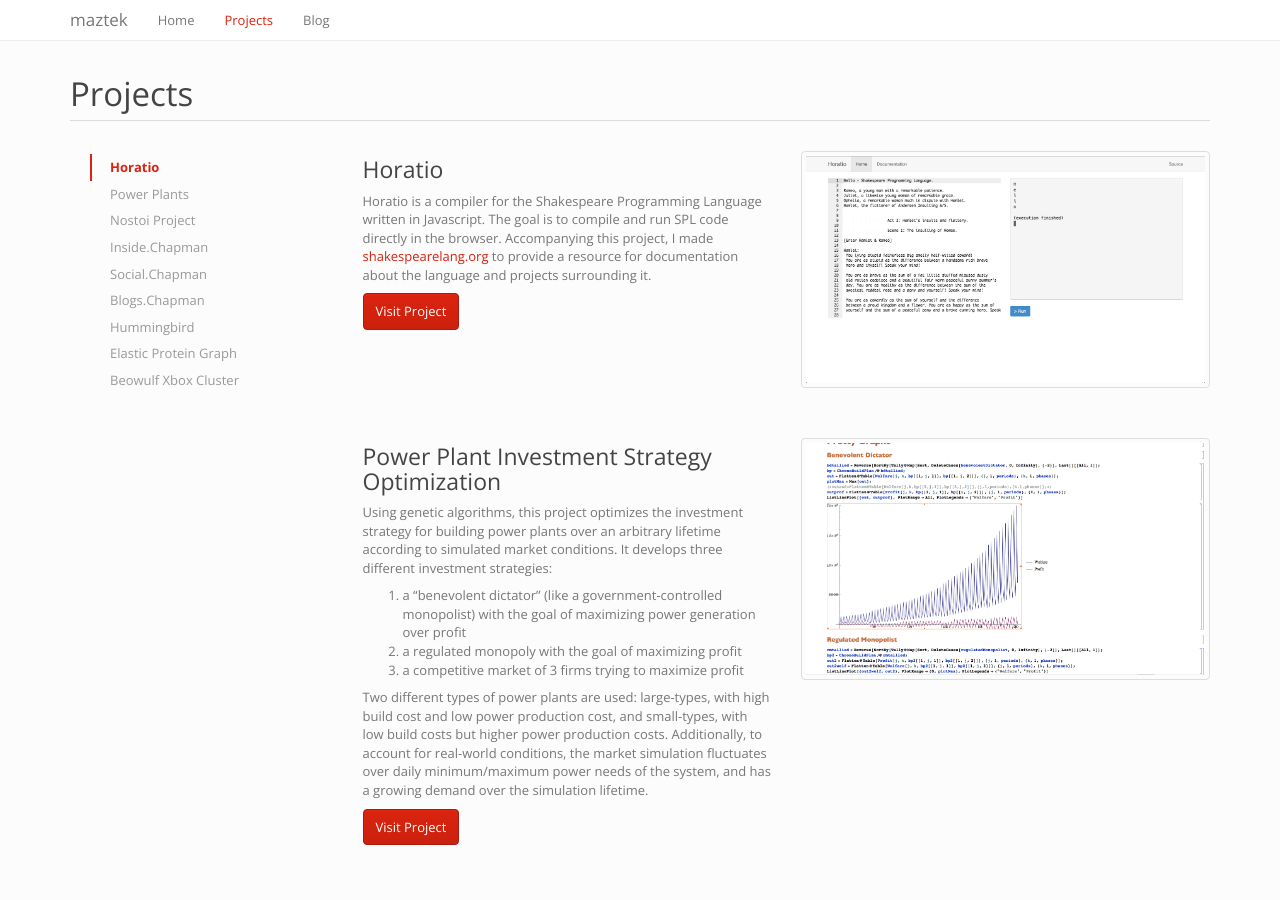
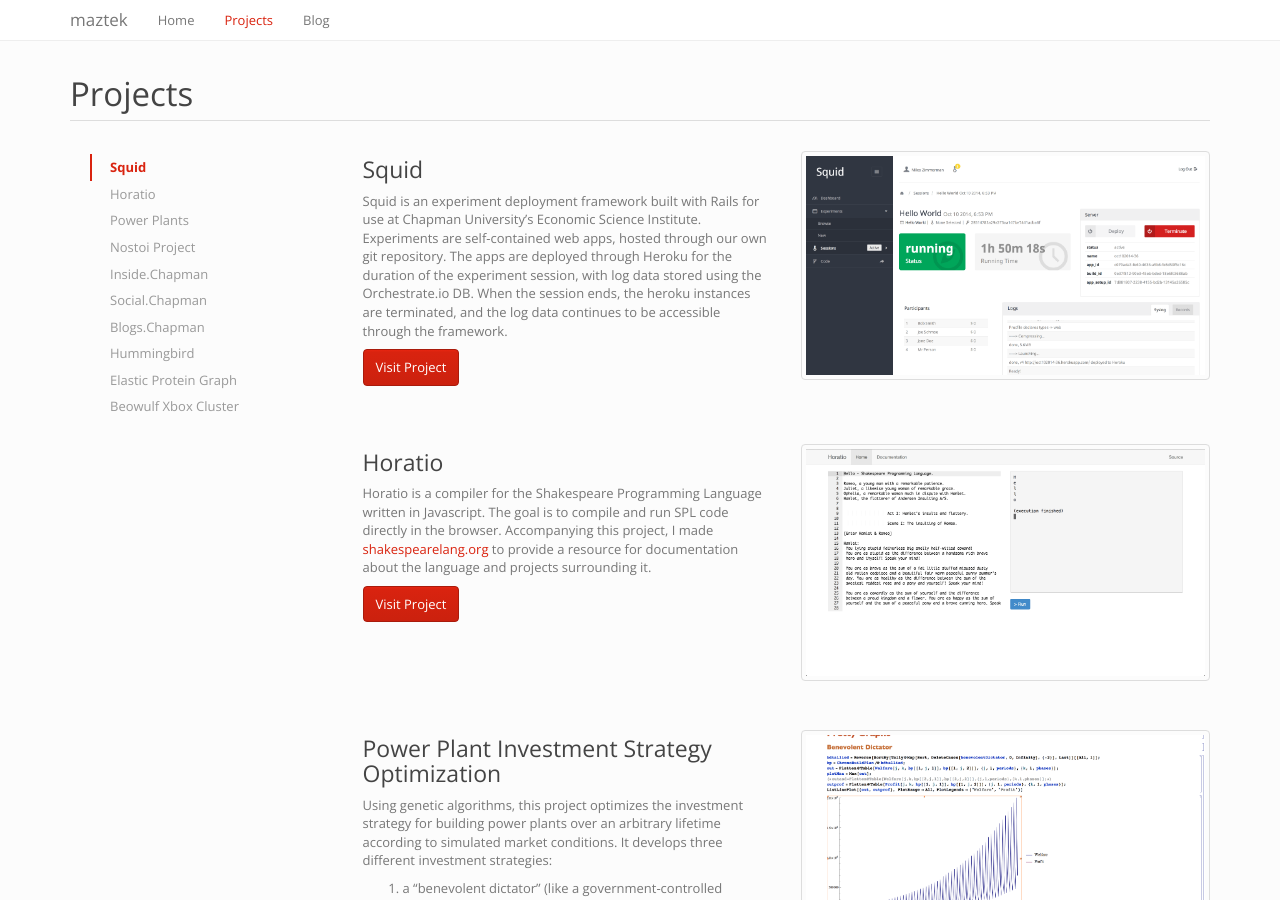
Before and after one commit to mileszim/maztek, a Jekyll site: the page built from projects.html, in a window 1280 px wide and 900 px high. Built offline with Jekyll 4.4.1, drawn with Linux system fonts in a browser that asks for light colours.

Commit message:
Added squid project

```diff
--- a/_data/projects.yml
+++ b/_data/projects.yml
@@ -1,3 +1,8 @@
+- name: Squid
+  url:  "https://experiments.chapmanesi.org/"
+  img:  squid.png
+  desc: "Squid is an experiment deployment framework built with Rails for use at Chapman University's Economic Science Institute. Experiments are self-contained web apps, hosted through our own git repository. The apps are deployed through Heroku for the duration of the experiment session, with log data stored using the Orchestrate.io DB. When the session ends, the heroku instances are terminated, and the log data continues to be accessible through the framework."
+
 - name: Horatio
   url:  "https://mileszim.github.io/horatio"
   img:  horatio.png
```
Also changed, not shown: assets/img/projects/squid.png (added).
